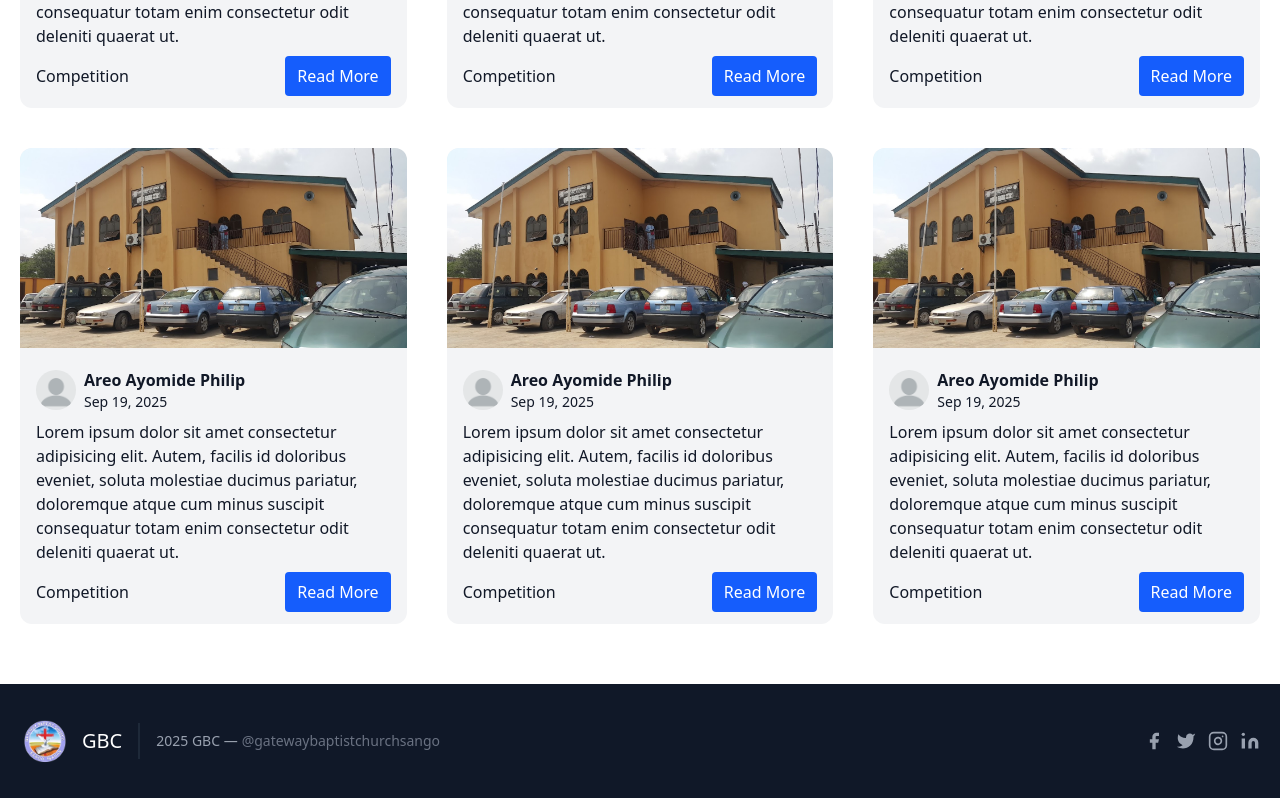
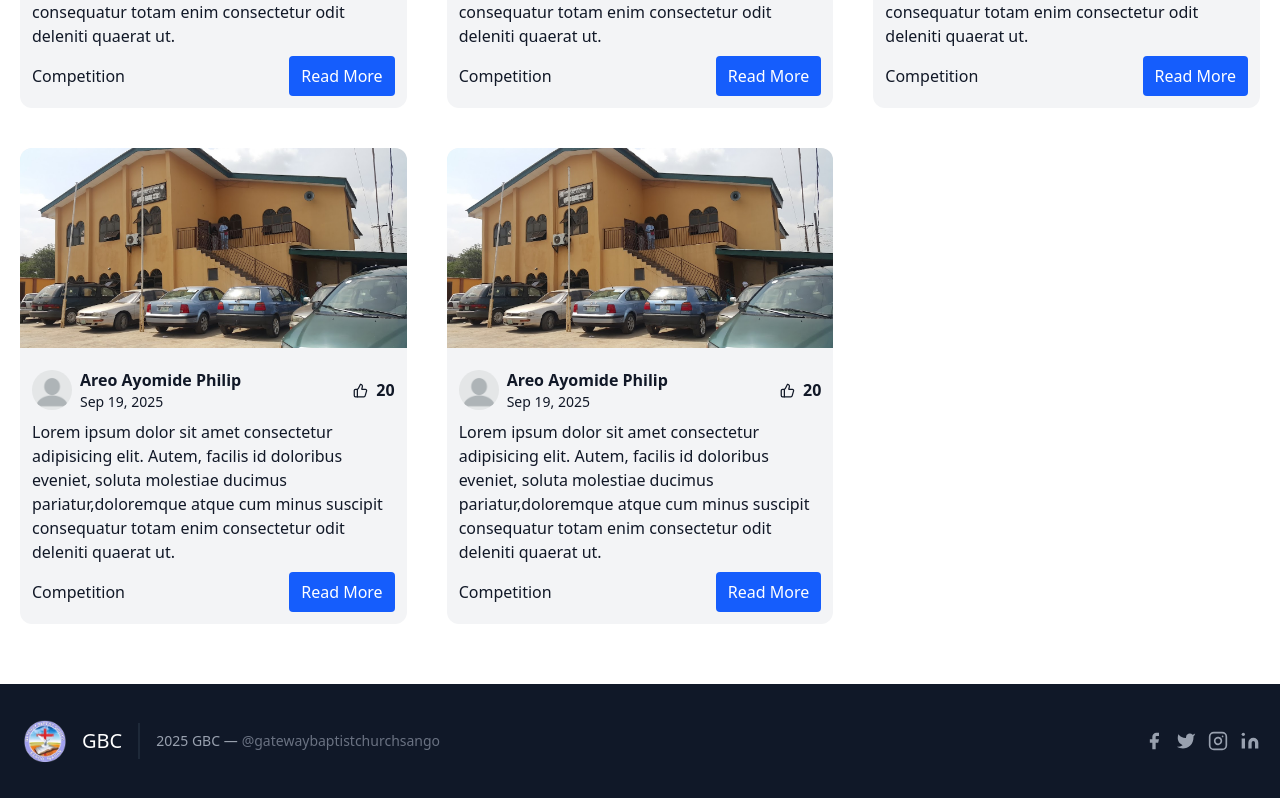
Before and after one commit to Ayomide-Philip/Church-Website-Fullstack, a React (Vite) app in the folder Frontend/: page /blog in a window 1280 px wide. Shown: the part 1112-1910 px from the top of the page. Built offline with nearby package versions, Linux system fonts and the light colour scheme.

Commit message:
updating my codebase

```diff
--- a/Frontend/package.json
+++ b/Frontend/package.json
@@ -16,6 +16,7 @@
     "@heroicons/react": "^2.2.0",
     "@tailwindcss/vite": "^4.1.13",
     "lucide-react": "^0.542.0",
+    "quill": "^2.0.3",
     "react": "^19.1.1",
     "react-chartjs-2": "^5.3.0",
     "react-dom": "^19.1.1",
--- a/Frontend/src/componets/home/blog/blogBody.jsx
+++ b/Frontend/src/componets/home/blog/blogBody.jsx
@@ -1,5 +1,61 @@
 import BlogCard from "./blogCard";
-
+const blogs = [
+  {
+    name: "Areo Ayomide Philip",
+    date: new Date().toLocaleDateString("en-US", {
+      day: "2-digit",
+      month: "short",
+      year: "numeric",
+    }),
+    description:
+      "  Lorem ipsum dolor sit amet consectetur adipisicing elit. Autem, facilis id doloribus eveniet, soluta molestiae ducimus pariatur,doloremque atque cum minus suscipit consequatur totam enim consectetur odit deleniti quaerat ut.",
+    tag: "competition",
+  },
+  {
+    name: "Areo Ayomide Philip",
+    date: new Date().toLocaleDateString("en-US", {
+      day: "2-digit",
+      month: "short",
+      year: "numeric",
+    }),
+    description:
+      "  Lorem ipsum dolor sit amet consectetur adipisicing elit. Autem, facilis id doloribus eveniet, soluta molestiae ducimus pariatur,doloremque atque cum minus suscipit consequatur totam enim consectetur odit deleniti quaerat ut.",
+    tag: "competition",
+  },
+  {
+    name: "Areo Ayomide Philip",
+    date: new Date().toLocaleDateString("en-US", {
+      day: "2-digit",
+      month: "short",
+      year: "numeric",
+    }),
+    description:
+      "  Lorem ipsum dolor sit amet consectetur adipisicing elit. Autem, facilis id doloribus eveniet, soluta molestiae ducimus pariatur,doloremque atque cum minus suscipit consequatur totam enim consectetur odit deleniti quaerat ut.",
+    tag: "competition",
+  },
+  {
+    name: "Areo Ayomide Philip",
+    date: new Date().toLocaleDateString("en-US", {
+      day: "2-digit",
+      month: "short",
+      year: "numeric",
+    }),
+    description:
+      "  Lorem ipsum dolor sit amet consectetur adipisicing elit. Autem, facilis id doloribus eveniet, soluta molestiae ducimus pariatur,doloremque atque cum minus suscipit consequatur totam enim consectetur odit deleniti quaerat ut.",
+    tag: "competition",
+  },
+  {
+    name: "Areo Ayomide Philip",
+    date: new Date().toLocaleDateString("en-US", {
+      day: "2-digit",
+      month: "short",
+      year: "numeric",
+    }),
+    description:
+      "  Lorem ipsum dolor sit amet consectetur adipisicing elit. Autem, facilis id doloribus eveniet, soluta molestiae ducimus pariatur,doloremque atque cum minus suscipit consequatur totam enim consectetur odit deleniti quaerat ut.",
+    tag: "competition",
+  },
+];
 export default function BlogBody({ query, setQuery }) {
   return (
     <section className="flex flex-col p-5 justify-center mb-10">
@@ -7,12 +63,9 @@ export default function BlogBody({ query, setQuery }) {
         {query ? `Search result for "${query}".` : "Top Activities."}
       </h1>
       <div className="grid grid-flow-row gap-10 sm:grid-cols-2 md:grid-cols-3">
-        <BlogCard setQuery={setQuery} />
-        <BlogCard setQuery={setQuery} />
-        <BlogCard setQuery={setQuery} />
-        <BlogCard setQuery={setQuery} />
-        <BlogCard setQuery={setQuery} />
-        <BlogCard setQuery={setQuery} />
+        {blogs.map((blog, idx) => {
+          return <BlogCard key={idx} setQuery={setQuery} blog={blog} />;
+        })}
       </div>
     </section>
   );
--- a/Frontend/src/componets/home/blog/blogCard.jsx
+++ b/Frontend/src/componets/home/blog/blogCard.jsx
@@ -1,4 +1,5 @@
-export default function BlogCard({ setQuery }) {
+import { ThumbsUp } from "lucide-react";
+export default function BlogCard({setQuery,blog: { name, date, description, tag }}) {
   return (
     <div className="flex flex-col gap-2 bg-gray-100 rounded-xl">
       <div className="flex h-[200px]">
@@ -7,37 +8,32 @@ export default function BlogCard({ setQuery }) {
           className="object-cover rounded-t-xl"
         />
       </div>
-      <div className="px-4 py-3 gap-2 flex flex-col">
+      <div className="px-3 py-3 gap-2 flex flex-col">
+        <div className="flex justify-between items-center">
           <div className="flex gap-2 items-center font-sans">
             <img
               src="/blank-profile-picture-973460_960_720.webp"
               className="h-10 w-10 rounded-full"
             />
             <div className="flex flex-col">
-            <h1 className="font-semibold">Areo Ayomide Philip</h1>
-            <p className="text-sm">
-              {new Date().toLocaleDateString("en-US", {
-                day: "2-digit",
-                month: "short",
-                year: "numeric",
-              })}
-            </p>
+              <h1 className="font-semibold">{name}</h1>
+              <p className="text-sm">{date}</p>
             </div>
           </div>
-        <p className="font-san">
-          Lorem ipsum dolor sit amet consectetur adipisicing elit. Autem,
-          facilis id doloribus eveniet, soluta molestiae ducimus pariatur,
-          doloremque atque cum minus suscipit consequatur totam enim consectetur
-          odit deleniti quaerat ut.
-        </p>
+          <div className="flex justify-center items-center gap-2">
+            <ThumbsUp height={15} width={15} />
+            <p className="font-sans font-semibold">20</p>
+          </div>
+        </div>
+        <p className="font-san">{description}</p>
         <div className="flex justify-between items-center">
           <p
             className="font-light cursor-pointer capitalize hover:underline"
             onClick={() => {
-              setQuery("competition");
+              setQuery(`${tag}`);
             }}
           >
-            competition
+            {tag}
           </p>
           <a href="./#" className="bg-blue-600  py-2 px-3 rounded text-white">
             Read More
--- /dev/null
+++ b/Frontend/src/componets/home/blog/blogLayout.jsx
@@ -0,0 +1,12 @@
+import BlogImageBanner from "./blogImageBanner";
+import { useState } from "react";
+import { Outlet } from "react-router-dom";
+export default function BlogLayout() {
+  const [query, setQuery] = useState("");
+  return (
+    <div>
+      <BlogImageBanner query={query} setQuery={setQuery} />
+      <Outlet context={{ query, setQuery }} />
+    </div>
+  );
+}
--- a/Frontend/src/pages/home/blog.jsx
+++ b/Frontend/src/pages/home/blog.jsx
@@ -1,11 +1,9 @@
+import { useOutletContext } from "react-router-dom";
 import BlogBody from "../../componets/home/blog/blogBody";
-import BlogImageBanner from "../../componets/home/blog/blogImageBanner";
-import { useState } from "react";
 export default function Blog() {
-  const [query, setQuery] = useState("");
+  const { query, setQuery } = useOutletContext();
   return (
     <div>
-      <BlogImageBanner query={query} setQuery={setQuery} />
       <BlogBody query={query} setQuery={setQuery} />
     </div>
   );
```
Also changed, not shown: Frontend/src/router.jsx (+6 -1 lines), 1 other file (tests, documents, lock files or other folders). Lines whose indentation alone changed are shown as unchanged.
